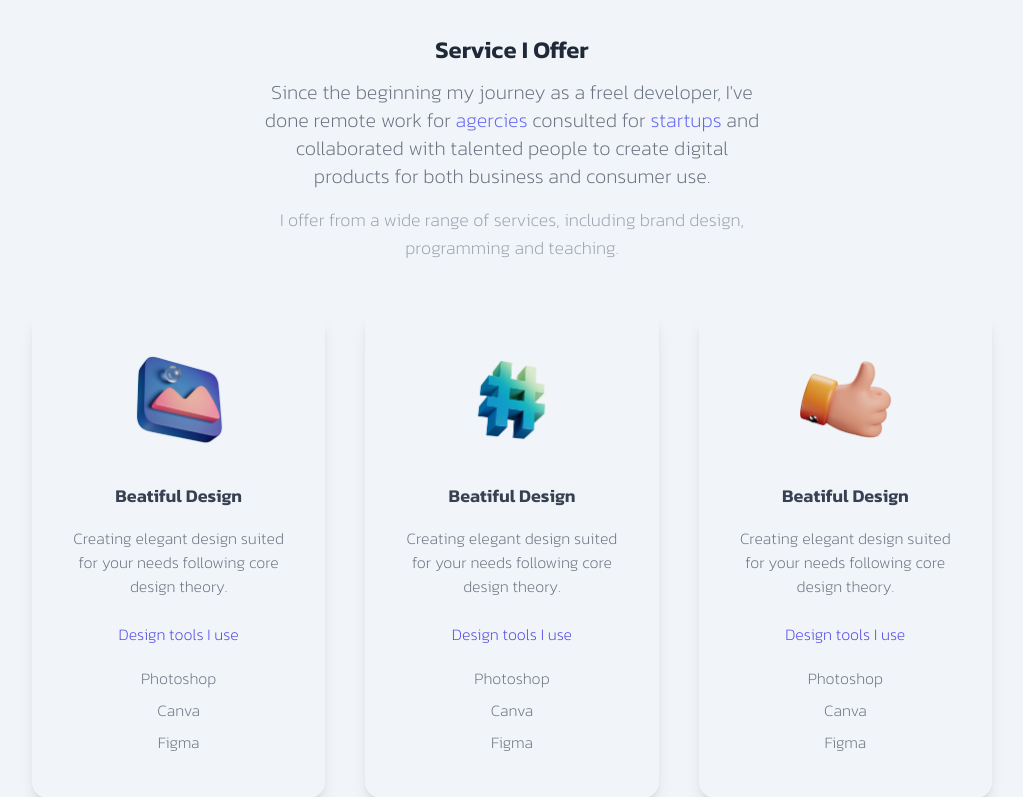
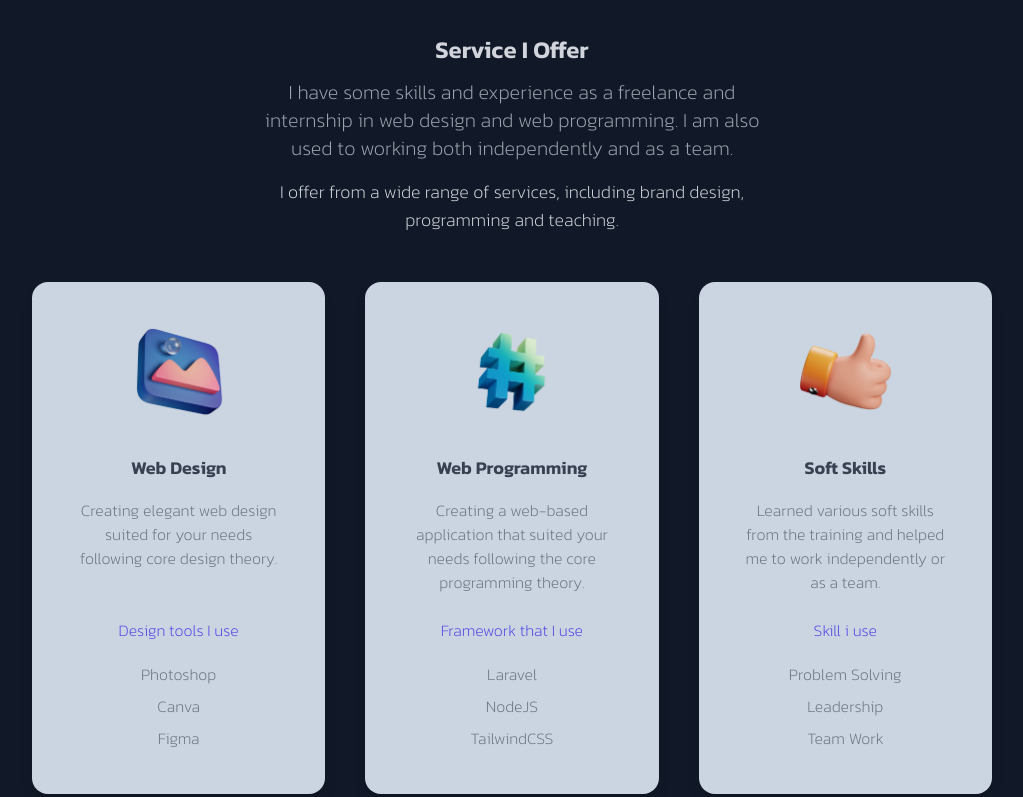
Before and after one commit to amarafiif/Portfolio-Tailwindcss3-NextJS, a Next.js app: page / in a window 1280 px wide. Shown: the part 818-1615 px from the top of the page, without its empty margins (128-1151 px from the left). Built offline with nearby package versions, Linux system fonts and the light colour scheme; a web font is replaced by a local one.

Commit message:
fix: service details

```diff
--- a/pages/index.tsx
+++ b/pages/index.tsx
@@ -18,7 +18,7 @@ import project1 from '../public/bengkellineProject.png';
 import { useState } from 'react';
 
 export default function Home() {
-  const [darkMode, setDarkMode] = useState(false);
+  const [darkMode, setDarkMode] = useState(true);
   return (
     <div className={darkMode ? "dark" : ""}>
       <Head>
@@ -65,45 +65,45 @@ export default function Home() {
           </div>
         </section>
 
+          {/* Services Section */}
         <section>
-          {/* Services */}
+          {/* Title, Subtitle */}
           <div>
             <h3 className='text-3xl py-1 mt-8 font-Kanit font-bold text-gray-800 md:text-2xl dark:text-gray-300 text-center'>Service I Offer</h3>
-
-            <p className='text-md py-2 leading-7 text-gray-500 font-Kanit md:text-xl max-w-lg text-center dark:text-gray-400 mx-auto'>Since the beginning my journey as a freel developer, I've done remote work for <span className='text-indigo-500'>agercies</span> consulted for <span className='text-indigo-500'>startups </span>and collaborated with talented people to create digital products for both business and consumer use.</p>
-
+            <p className='text-md py-2 leading-7 text-gray-500 font-Kanit md:text-xl max-w-lg text-center dark:text-gray-400 mx-auto'>I have some skills and experience as a freelance and internship in web design and web programming. I am also used to working both independently and as a team.</p>
             <p className='text-md py-2 leading-7 text text-gray-400 font-Kanit md:text-lg max-w-lg text-center dark:text-gray-300 mx-auto'>I offer from a wide range of services, including brand design, programming and teaching.</p>
           </div>
 
+          {/* Card ability */}
           <div className='lg:flex gap-10'>
-            <div className='text-center shadow-lg p-10 my-10 rounded-2xl dark:bg-slate-300'>
+            <div className='text-center lg:w-1/3 shadow-lg p-10 my-10 rounded-2xl dark:bg-slate-300'>
               <Image className='mx-auto' src={design} width={100} height={100} alt={'design'}/>
-              <h3 className='pt-8 pb-2 font-bold text-gray-700 text-lg font-Kanit'>Beatiful Design</h3>
-              <p className='text-gray-500 font-Kanit py-2'>Creating elegant design suited for your needs following core design theory.</p>
+              <h3 className='pt-8 pb-2 font-bold text-gray-700 text-lg font-Kanit'>Web Design</h3>
+              <p className='text-gray-500 font-Kanit py-2'>Creating elegant web design suited for your needs following core design theory.</p><br></br>
               <h4 className='text-indigo-600 font-Kanit py-4'>Design tools I use</h4>
               <p className='text-gray-500 py-1 font-Kanit'>Photoshop</p>
               <p className='text-gray-500 py-1 font-Kanit'>Canva</p>
               <p className='text-gray-500 py-1 font-Kanit'>Figma</p>
             </div>
 
-            <div className='text-center shadow-lg p-10 my-10 rounded-2xl dark:bg-slate-300'>
+            <div className='text-center lg:w-1/3 shadow-lg p-10 my-10 rounded-2xl dark:bg-slate-300'>
               <Image className='mx-auto' src={code} width={100} height={100} alt={'design'}/>
-              <h3 className='pt-8 pb-2 font-bold text-gray-700 text-lg font-Kanit'>Beatiful Design</h3>
-              <p className='text-gray-500 font-Kanit py-2'>Creating elegant design suited for your needs following core design theory.</p>
-              <h4 className='text-indigo-600 font-Kanit py-4'>Design tools I use</h4>
-              <p className='text-gray-500 py-1 font-Kanit'>Photoshop</p>
-              <p className='text-gray-500 py-1 font-Kanit'>Canva</p>
-              <p className='text-gray-500 py-1 font-Kanit'>Figma</p>
+              <h3 className='pt-8 pb-2 font-bold text-gray-700 text-lg font-Kanit'>Web Programming</h3>
+              <p className='text-gray-500 font-Kanit py-2'>Creating a web-based application that suited your needs following the core programming theory.</p>
+              <h4 className='text-indigo-600 font-Kanit py-4'>Framework that I use</h4>
+              <p className='text-gray-500 py-1 font-Kanit'>Laravel</p>
+              <p className='text-gray-500 py-1 font-Kanit'>NodeJS</p>
+              <p className='text-gray-500 py-1 font-Kanit'>TailwindCSS</p>
             </div>
 
-            <div className='text-center shadow-lg p-10 my-10 rounded-2xl dark:bg-slate-300'>
+            <div className='text-center lg:w-1/3 shadow-lg p-10 my-10 rounded-2xl dark:bg-slate-300'>
               <Image className='mx-auto' src={consulting} width={100} height={100} alt={'design'}/>
-              <h3 className='pt-8 pb-2 font-bold text-gray-700 text-lg font-Kanit'>Beatiful Design</h3>
-              <p className='text-gray-500 font-Kanit py-2'>Creating elegant design suited for your needs following core design theory.</p>
-              <h4 className='text-indigo-600 font-Kanit py-4'>Design tools I use</h4>
-              <p className='text-gray-500 py-1 font-Kanit'>Photoshop</p>
-              <p className='text-gray-500 py-1 font-Kanit'>Canva</p>
-              <p className='text-gray-500 py-1 font-Kanit'>Figma</p>
+              <h3 className='pt-8 pb-2 font-bold text-gray-700 text-lg font-Kanit'>Soft Skills</h3>
+              <p className='text-gray-500 font-Kanit py-2'>Learned various soft skills from the training and helped me to work independently or as a team.</p>
+              <h4 className='text-indigo-600 font-Kanit py-4'>Skill i use</h4>
+              <p className='text-gray-500 py-1 font-Kanit'>Problem Solving</p>
+              <p className='text-gray-500 py-1 font-Kanit'>Leadership</p>
+              <p className='text-gray-500 py-1 font-Kanit'>Team Work</p>
             </div>
           </div>
         </section>
```
